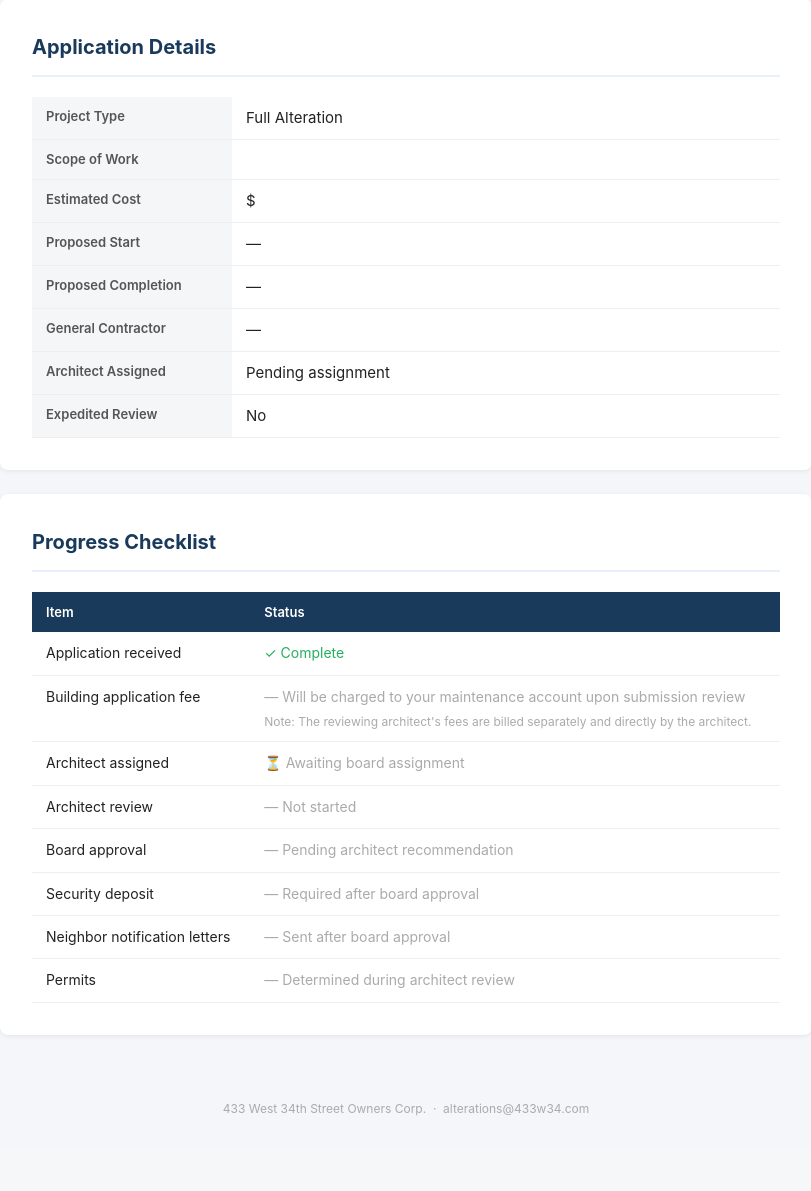
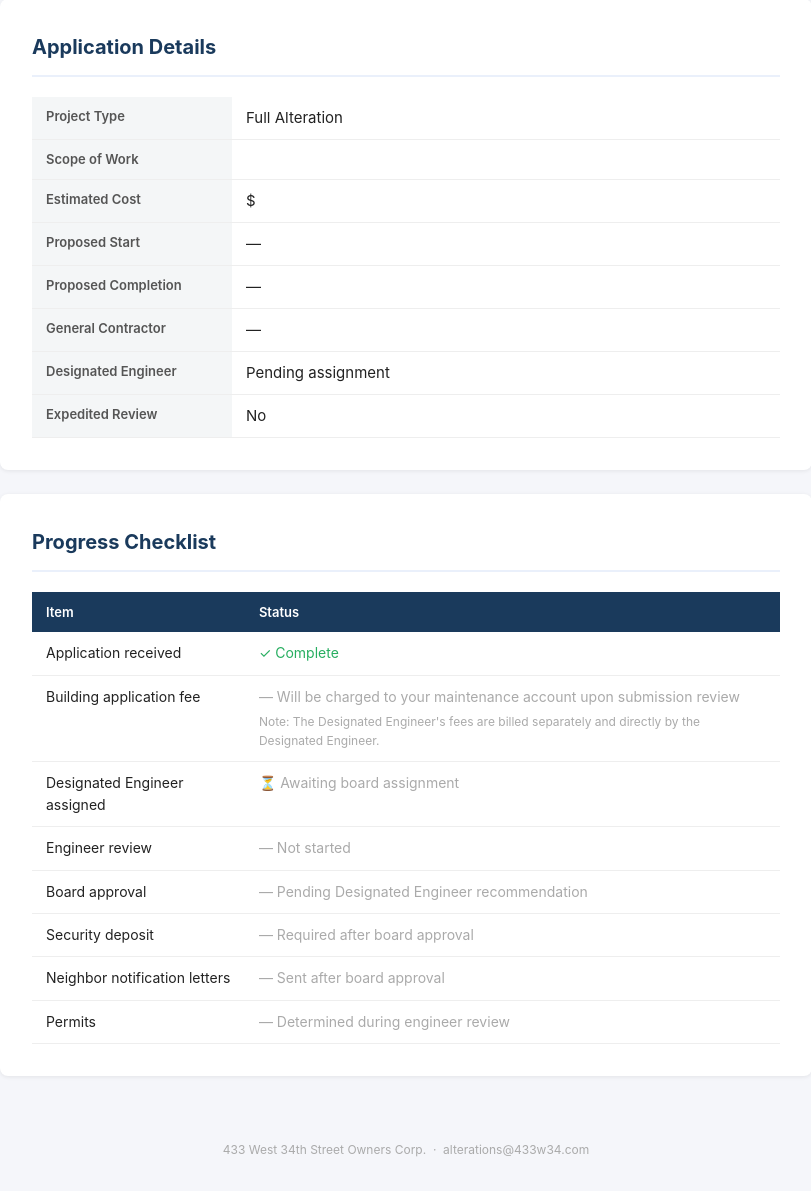
Before and after one commit to golarsgo-pixel/433-alteration-app, a Flask app: template templates/status_detail.html in a window 1280 px wide. Shown: the part 373-1564 px from the top of the page, without its empty margins (234-1045 px from the left). Before the commit the page ends 1489 px from the top, so only its background shows below. Run offline with Flask 3, Linux system fonts and the light colour scheme; the template is opened without the code that fills it, so the values that code supplies are empty.

Commit message:
Replace 'architect' with 'Designated Engineer' in shareholder-facing language
Updates all email and template copy to use Corporation's Designated Engineer
matching the revised alteration agreement. Status values and admin labels unchanged.

Co-Authored-By: Claude Sonnet 4.6 <noreply@anthropic.com>

```diff
--- a/templates/index.html
+++ b/templates/index.html
@@ -6,7 +6,7 @@
     <h2 style="border:none; font-size:26px; margin-bottom:12px;">Alteration Application Portal</h2>
     <p style="color:#555; max-width:520px; margin:0 auto 32px;">
       Submit and track alteration applications for 433 West 34th Street.
-      All applications are reviewed by the Board and a licensed architect.
+      All applications are reviewed by the Board and the Corporation's Designated Engineer.
     </p>
     <div style="display:flex; gap:16px; justify-content:center; flex-wrap:wrap;">
       <a href="/apply" class="btn btn-primary" style="font-size:16px; padding:14px 32px;">
--- a/templates/intake.html
+++ b/templates/intake.html
@@ -139,11 +139,11 @@
         <label class="checkbox-item" style="align-items:flex-start; gap:10px;">
           <input type="checkbox" name="expediting" value="yes" style="margin-top:3px; width:auto;">
           <span>
-            <strong>Request expedited architect review</strong>
+            <strong>Request expedited review</strong>
             <span class="hint" style="display:block; margin-top:2px;">
               Standard review takes up to 10 business days. Expedited review (4–5 business days)
-              is available at an additional fee, subject to architect availability — not all
-              applications qualify. If requested, the architect will confirm availability and
+              is available at an additional fee, subject to Designated Engineer availability — not all
+              applications qualify. If requested, the Designated Engineer will confirm availability and
               fee before proceeding.
             </span>
           </span>
--- a/templates/status_detail.html
+++ b/templates/status_detail.html
@@ -68,7 +68,7 @@
       <dd>{{ app.end_date or '—' }}</dd>
       <dt>General Contractor</dt>
       <dd>{{ app.gc_name }} — {{ app.gc_company }}</dd>
-      <dt>Architect Assigned</dt>
+      <dt>Designated Engineer</dt>
       <dd>{{ app.architect_assigned or 'Pending assignment' }}</dd>
       <dt>Expedited Review</dt>
       <dd>{{ 'Yes' if app.expediting == 'yes' else 'No' }}</dd>
@@ -104,12 +104,12 @@
               <span style="color:#aaa;">— Will be charged to your maintenance account upon submission review</span>
             {% endif %}
             <span style="display:block; font-size:12px; color:#aaa; margin-top:4px;">
-              Note: The reviewing architect's fees are billed separately and directly by the architect.
+              Note: The Designated Engineer's fees are billed separately and directly by the Designated Engineer.
             </span>
           </td>
         </tr>
         <tr>
-          <td>Architect assigned</td>
+          <td>Designated Engineer assigned</td>
           <td>
             {% if app.architect_assigned %}
               <span style="color:#27ae60;">✓ {{ app.architect_assigned }}</span>
@@ -122,17 +122,17 @@
           </td>
         </tr>
         <tr>
-          <td>Architect review</td>
+          <td>Engineer review</td>
           <td>
             {% if app.status in ['Board Approved', 'Work In Progress', 'Project Sign-Off', 'Complete'] %}
               <span style="color:#27ae60;">✓ Complete</span>
             {% elif app.status == 'Architect Review' %}
-              <span style="color:#e67e22;">⏳ In progress — respond promptly to any architect requests</span>
+              <span style="color:#e67e22;">⏳ In progress — respond promptly to any Designated Engineer requests</span>
               {% if milestones.get('Status: Architect Review (Initial)') %}
                 <span style="color:#aaa; font-size:12px; margin-left:8px;">since {{ milestones['Status: Architect Review (Initial)'] }}</span>
               {% endif %}
             {% elif app.architect_assigned %}
-              <span style="color:#e67e22;">⏳ Package sent — awaiting architect comments</span>
+              <span style="color:#e67e22;">⏳ Package sent — awaiting Designated Engineer comments</span>
             {% else %}
               <span style="color:#aaa;">— Not started</span>
             {% endif %}
@@ -147,7 +147,7 @@
                 <span style="color:#aaa; font-size:12px; margin-left:8px;">{{ milestones['Status: Board Approved'] }}</span>
               {% endif %}
             {% else %}
-              <span style="color:#aaa;">— Pending architect recommendation</span>
+              <span style="color:#aaa;">— Pending Designated Engineer recommendation</span>
             {% endif %}
           </td>
         </tr>
@@ -218,7 +218,7 @@
               {% set permits = app.permits | default('[]') %}
               Required — {{ permits }}
             {% else %}
-              <span style="color:#aaa;">— Determined during architect review</span>
+              <span style="color:#aaa;">— Determined during engineer review</span>
             {% endif %}
           </td>
         </tr>
@@ -231,7 +231,7 @@
     <h2>Preliminary Review Notes</h2>
     <p style="color:#444;">{{ app.ai_review_summary }}</p>
     <p style="font-size:12px; color:#aaa; margin-top:12px;">
-      This is an automated preliminary review. The assigned architect's report is the authoritative review.
+      This is an automated preliminary review. The Designated Engineer's report is the authoritative review.
     </p>
   </div>
   {% endif %}
```
Also changed, not shown: services/email_templates.py (+20 -20 lines), templates/submitted.html (+6 -6 lines).
